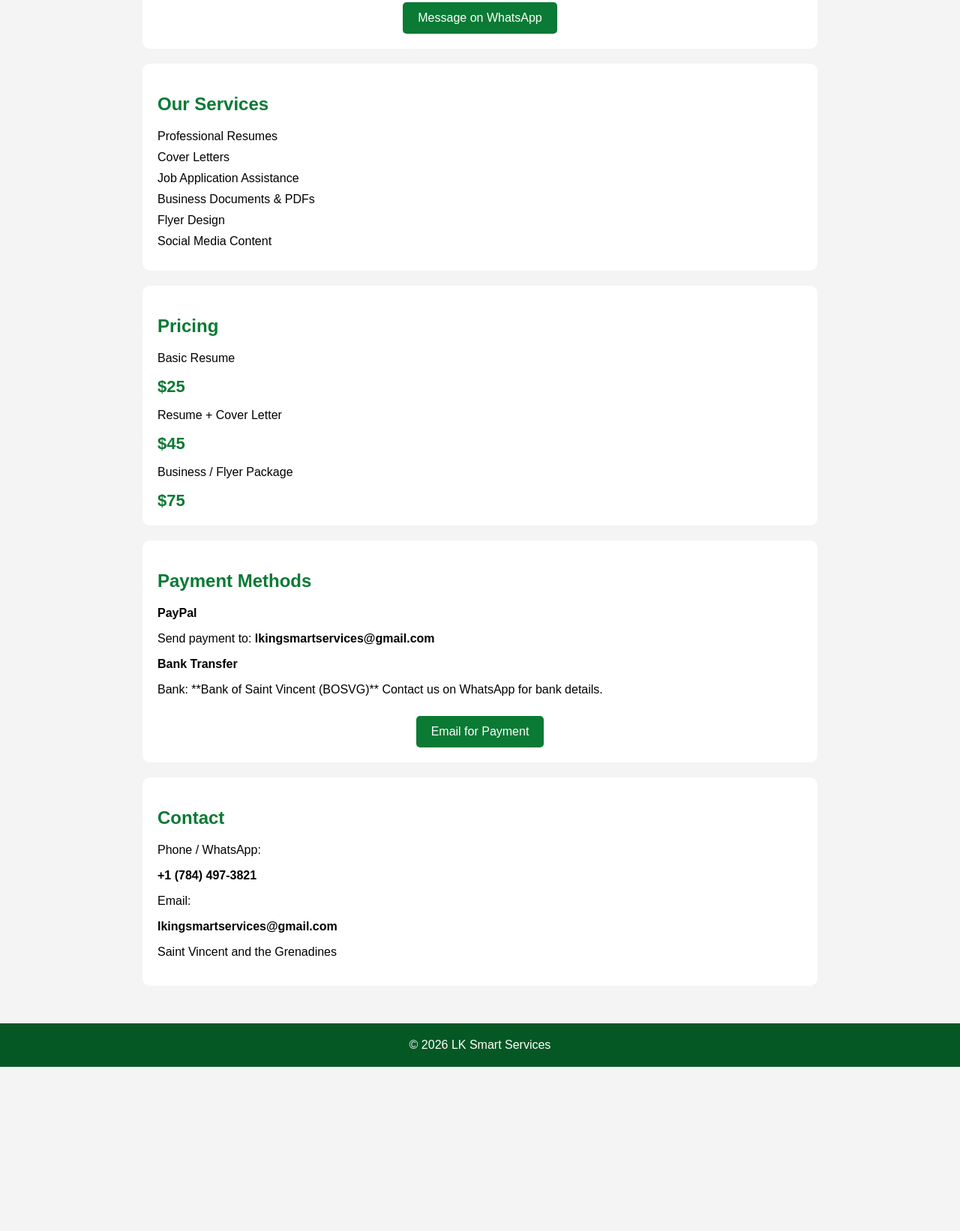
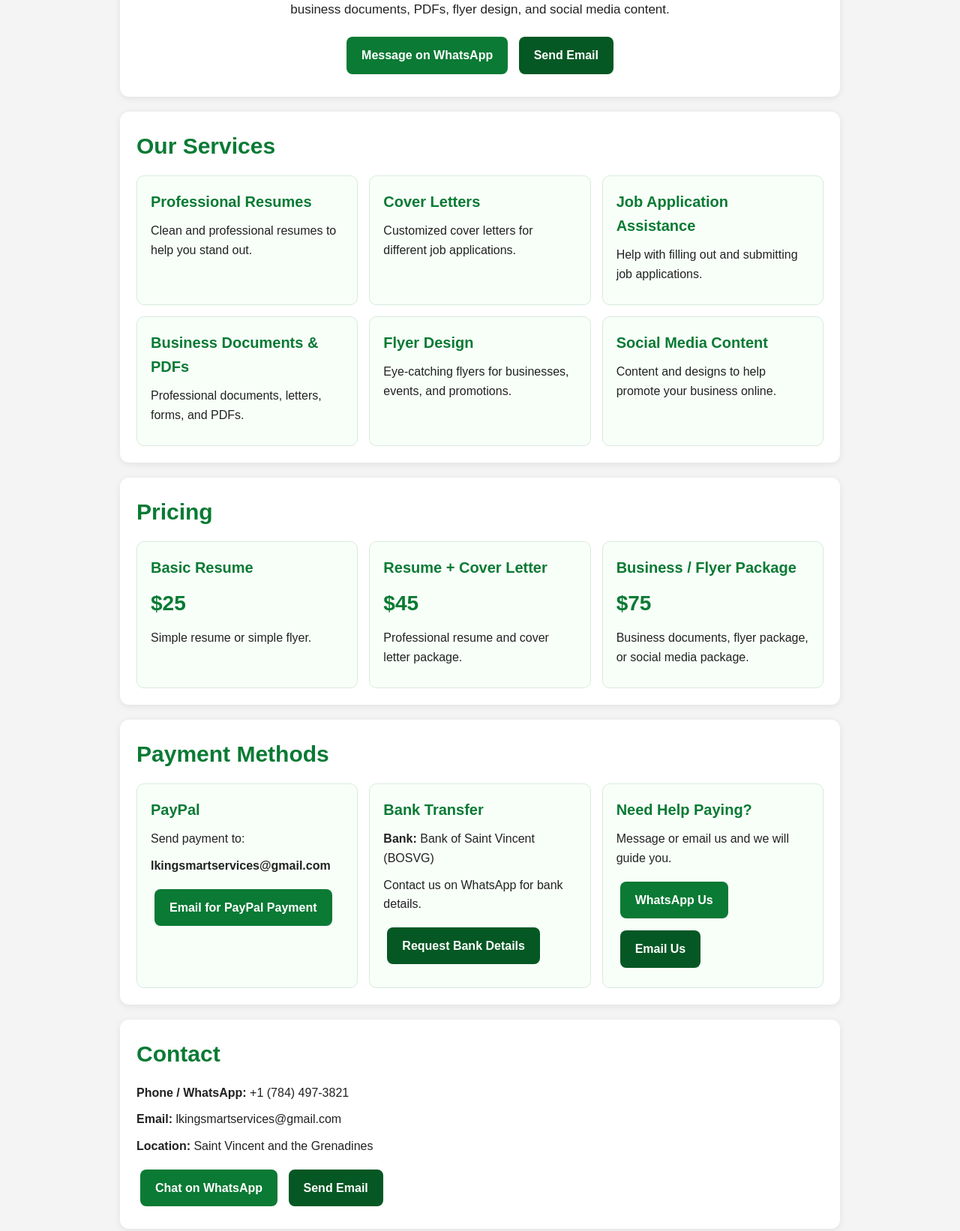
Before and after one commit to lkingsmartservices-design/lksmartservices, a plain HTML site: page index.html in a window 1280 px wide. Shown: the part 1143-2785 px from the top of the page at 75% size. Before the commit the page ends 2566 px from the top, so only its background shows below. Drawn offline with Linux system fonts and the light colour scheme.

Commit message:
Update index.html

```diff
--- a/index.html
+++ b/index.html
@@ -1,221 +1,301 @@
 <!DOCTYPE html>
-<html>
+<html lang="en">
 <head>
-
+  <meta charset="UTF-8">
+  <meta name="viewport" content="width=device-width, initial-scale=1.0">
   <title>LK Smart Services</title>
-
-<meta name="viewport" content="width=device-width, initial-scale=1">
+  <meta name="description" content="LK Smart Services - Resumes, cover letters, job application help, business documents, flyers and social media content.">
 
   <style>
-
-body{
-font-family:Arial;
-background:#f4f4f4;
-margin:0;
+    * {
+      box-sizing: border-box;
+      margin: 0;
+      padding: 0;
+      font-family: Arial, sans-serif;
     }
 
-header{
-background:#0a7a34;
-color:white;
-padding:30px;
-text-align:center;
+    body {
+      background: #f4f4f4;
+      color: #222;
+      line-height: 1.6;
     }
 
-nav{
-background:#055824;
-padding:10px;
-text-align:center;
+    header {
+      background: linear-gradient(135deg, #0a7a34, #159447);
+      color: white;
+      text-align: center;
+      padding: 30px 20px;
     }
 
-nav a{
-color:white;
-margin:10px;
-text-decoration:none;
-font-weight:bold;
+    header h1 {
+      font-size: 32px;
+      margin-bottom: 8px;
     }
 
-.container{
-max-width:900px;
-margin:auto;
-padding:20px;
+    header p {
+      font-size: 16px;
     }
 
-.section{
-background:white;
-padding:20px;
-margin-top:20px;
-border-radius:10px;
+    nav {
+      background: #055824;
+      text-align: center;
+      padding: 12px 10px;
+      position: sticky;
+      top: 0;
+      z-index: 1000;
     }
 
-h2{
-color:#0a7a34;
+    nav a {
+      color: white;
+      text-decoration: none;
+      margin: 8px 10px;
+      display: inline-block;
+      font-weight: bold;
+      font-size: 14px;
     }
 
-img{
-width:100%;
-max-width:500px;
-display:block;
-margin:auto;
-border-radius:10px;
+    .container {
+      max-width: 1000px;
+      margin: auto;
+      padding: 20px;
     }
 
-.service{
-margin:10px 0;
+    .section {
+      background: white;
+      margin-top: 20px;
+      padding: 22px;
+      border-radius: 12px;
+      box-shadow: 0 2px 10px rgba(0,0,0,0.08);
     }
 
-.price{
-font-size:22px;
-color:#0a7a34;
-font-weight:bold;
+    .section h2 {
+      color: #0a7a34;
+      margin-bottom: 15px;
+      font-size: 30px;
     }
 
-button{
-background:#0a7a34;
-color:white;
-padding:12px 20px;
-border:none;
-border-radius:5px;
-font-size:16px;
-margin-top:10px;
-cursor:pointer;
+    .hero {
+      text-align: center;
     }
 
-footer{
-background:#055824;
-color:white;
-text-align:center;
-padding:20px;
-margin-top:30px;
+    .hero img {
+      width: 100%;
+      max-width: 520px;
+      border-radius: 12px;
+      margin: 20px auto;
+      display: block;
     }
 
+    .hero p {
+      max-width: 700px;
+      margin: 0 auto 15px auto;
+      font-size: 17px;
+    }
+
+    .btn {
+      display: inline-block;
+      background: #0a7a34;
+      color: white;
+      text-decoration: none;
+      padding: 12px 20px;
+      border-radius: 8px;
+      margin: 8px 5px;
+      font-weight: bold;
+    }
+
+    .btn.secondary {
+      background: #055824;
+    }
+
+    .grid {
+      display: grid;
+      grid-template-columns: repeat(auto-fit, minmax(230px, 1fr));
+      gap: 15px;
+      margin-top: 15px;
+    }
+
+    .card {
+      background: #f8fff9;
+      border: 1px solid #d8eadc;
+      border-radius: 10px;
+      padding: 18px;
+    }
+
+    .card h3 {
+      color: #0a7a34;
+      margin-bottom: 10px;
+      font-size: 20px;
+    }
+
+    .price {
+      font-size: 28px;
+      color: #0a7a34;
+      font-weight: bold;
+      margin: 10px 0;
+    }
+
+    .contact p,
+    .payment p,
+    .card p {
+      margin-bottom: 10px;
+    }
+
+    footer {
+      background: #055824;
+      color: white;
+      text-align: center;
+      padding: 18px;
+      margin-top: 25px;
+    }
+
+    @media (max-width: 600px) {
+      header h1 {
+        font-size: 28px;
+      }
+
+      .section h2 {
+        font-size: 26px;
+      }
+
+      .hero p {
+        font-size: 16px;
+      }
+    }
   </style>
-
 </head>
-
 <body>
 
   <header>
-
     <h1>LK Smart Services</h1>
-
     <p>Your Future. Your Business. Done Smart.</p>
-
   </header>
 
   <nav>
-
+    <a href="#home">Home</a>
     <a href="#services">Services</a>
     <a href="#pricing">Pricing</a>
-<a href="#payment">Payments</a>
+    <a href="#payments">Payments</a>
     <a href="#contact">Contact</a>
-
   </nav>
 
   <div class="container">
 
-<div class="section">
+    <div class="section hero" id="home">
+      <h2>Need a Job or Want to Boost Your Business?</h2>
 
-<h2>Welcome</h2>
+      <img src="Flyer.jpg" alt="LK Smart Services Flyer">
 
-<img src="Flyer.jpg">
-
-<p style="text-align:center">
-
-Need help with resumes, job applications, business documents or flyers?
-LK Smart Services is here to help you look professional.
-
+      <p>
+        LK Smart Services helps with professional resumes, cover letters, job application assistance,
+        business documents, PDFs, flyer design, and social media content.
       </p>
 
-<center>
-
-<a href="https://wa.me/17844973821">
-<button>Message on WhatsApp</button>
-</a>
-
-</center>
-
+      <a class="btn" href="https://wa.me/17844973821" target="_blank">Message on WhatsApp</a>
+      <a class="btn secondary" href="mailto:lkingsmartservices@gmail.com">Send Email</a>
     </div>
 
     <div class="section" id="services">
-
       <h2>Our Services</h2>
 
-<div class="service">Professional Resumes</div>
-<div class="service">Cover Letters</div>
-<div class="service">Job Application Assistance</div>
-<div class="service">Business Documents & PDFs</div>
-<div class="service">Flyer Design</div>
-<div class="service">Social Media Content</div>
+      <div class="grid">
+        <div class="card">
+          <h3>Professional Resumes</h3>
+          <p>Clean and professional resumes to help you stand out.</p>
+        </div>
 
+        <div class="card">
+          <h3>Cover Letters</h3>
+          <p>Customized cover letters for different job applications.</p>
+        </div>
+
+        <div class="card">
+          <h3>Job Application Assistance</h3>
+          <p>Help with filling out and submitting job applications.</p>
+        </div>
+
+        <div class="card">
+          <h3>Business Documents & PDFs</h3>
+          <p>Professional documents, letters, forms, and PDFs.</p>
+        </div>
+
+        <div class="card">
+          <h3>Flyer Design</h3>
+          <p>Eye-catching flyers for businesses, events, and promotions.</p>
+        </div>
+
+        <div class="card">
+          <h3>Social Media Content</h3>
+          <p>Content and designs to help promote your business online.</p>
+        </div>
+      </div>
     </div>
 
     <div class="section" id="pricing">
-
       <h2>Pricing</h2>
 
-<p>Basic Resume</p>
+      <div class="grid">
+        <div class="card">
+          <h3>Basic Resume</h3>
           <div class="price">$25</div>
-
-<p>Resume + Cover Letter</p>
-<div class="price">$45</div>
-
-<p>Business / Flyer Package</p>
-<div class="price">$75</div>
-
+          <p>Simple resume or simple flyer.</p>
         </div>
 
-<div class="section" id="payment">
+        <div class="card">
+          <h3>Resume + Cover Letter</h3>
+          <div class="price">$45</div>
+          <p>Professional resume and cover letter package.</p>
+        </div>
 
+        <div class="card">
+          <h3>Business / Flyer Package</h3>
+          <div class="price">$75</div>
+          <p>Business documents, flyer package, or social media package.</p>
+        </div>
+      </div>
+    </div>
+
+    <div class="section payment" id="payments">
       <h2>Payment Methods</h2>
 
-<p><b>PayPal</b></p>
-
-<p>
-Send payment to:
-<b>lkingsmartservices@gmail.com</b>
-</p>
-
-<p><b>Bank Transfer</b></p>
-
-<p>
-Bank: **Bank of Saint Vincent (BOSVG)**
-Contact us on WhatsApp for bank details.
-</p>
-
-<center>
-
-<a href="mailto:lkingsmartservices@gmail.com">
-<button>Email for Payment</button>
-</a>
-
-</center>
-
+      <div class="grid">
+        <div class="card">
+          <h3>PayPal</h3>
+          <p>Send payment to:</p>
+          <p><strong>lkingsmartservices@gmail.com</strong></p>
+          <a class="btn" href="mailto:lkingsmartservices@gmail.com?subject=PayPal%20Payment">Email for PayPal Payment</a>
         </div>
 
-<div class="section" id="contact">
+        <div class="card">
+          <h3>Bank Transfer</h3>
+          <p><strong>Bank:</strong> Bank of Saint Vincent (BOSVG)</p>
+          <p>Contact us on WhatsApp for bank details.</p>
+          <a class="btn secondary" href="https://wa.me/17844973821" target="_blank">Request Bank Details</a>
+        </div>
 
+        <div class="card">
+          <h3>Need Help Paying?</h3>
+          <p>Message or email us and we will guide you.</p>
+          <a class="btn" href="https://wa.me/17844973821" target="_blank">WhatsApp Us</a>
+          <a class="btn secondary" href="mailto:lkingsmartservices@gmail.com">Email Us</a>
+        </div>
+      </div>
+    </div>
+
+    <div class="section contact" id="contact">
       <h2>Contact</h2>
+      <p><strong>Phone / WhatsApp:</strong> +1 (784) 497-3821</p>
+      <p><strong>Email:</strong> lkingsmartservices@gmail.com</p>
+      <p><strong>Location:</strong> Saint Vincent and the Grenadines</p>
 
-<p>Phone / WhatsApp:</p>
-
-<p><b>+1 (784) 497-3821</b></p>
-
-<p>Email:</p>
-
-<p><b>lkingsmartservices@gmail.com</b></p>
-
-<p>Saint Vincent and the Grenadines</p>
-
+      <a class="btn" href="https://wa.me/17844973821" target="_blank">Chat on WhatsApp</a>
+      <a class="btn secondary" href="mailto:lkingsmartservices@gmail.com">Send Email</a>
     </div>
 
   </div>
 
   <footer>
-
-© 2026 LK Smart Services
-
+    <p>© 2026 LK Smart Services. All rights reserved.</p>
   </footer>
 
 </body>
-
 </html>
```
Lines whose indentation alone changed are shown as unchanged.
